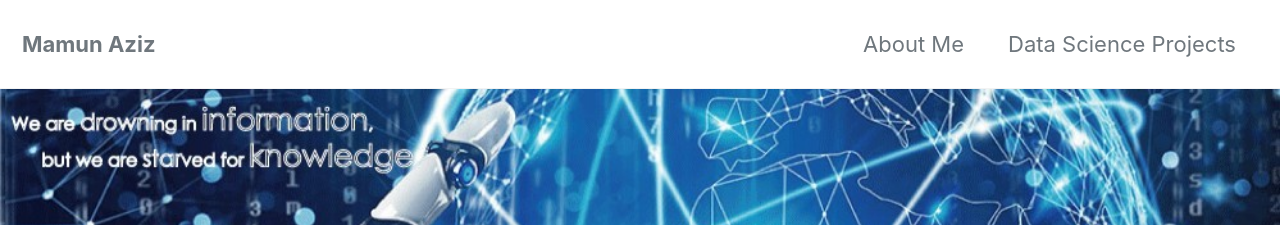
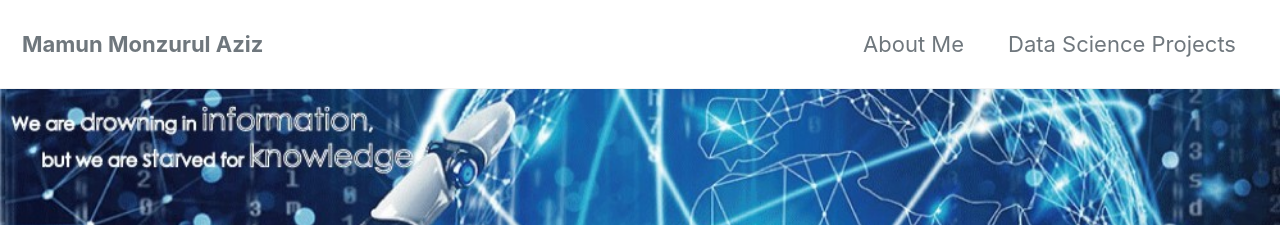
Before and after one commit to mamunmaziz/mamunmaziz.github.io, a Jekyll site: the page built from index.html, in a window 1280 px wide and 900 px high. Shown: the top 225 px of the window. Built offline with Jekyll 4.4.1, drawn with Linux system fonts in a browser that asks for light colours; cached includes are drawn as plain includes; nearby versions of some CDN libraries; the list of posts is cut into pages by our own code.

Commit message:
Update _config.yml

```diff
--- a/_config.yml
+++ b/_config.yml
@@ -16,7 +16,7 @@ minimal_mistakes_skin    : "default" # "air", "aqua", "contrast", "dark", "dirt"
 
 # Site Settings
 locale                   : "en-US"
-title                    : "Mamun Aziz"
+title                    : "Mamun Monzurul Aziz"
 title_separator          : "-"
 name                     : "Mamun Monzurul Aziz"
 description              : "Data Science Portfolio"
```
